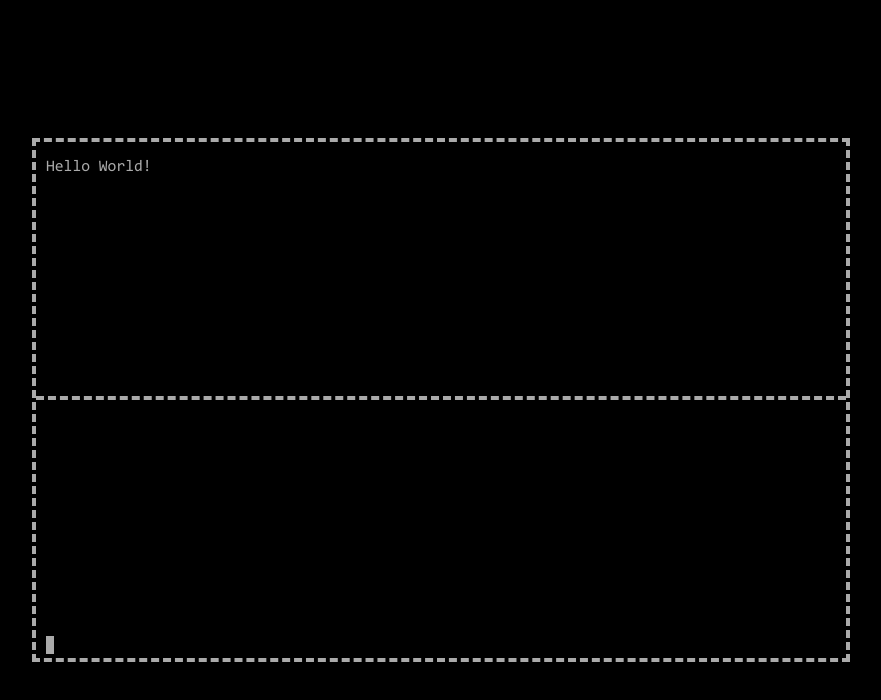
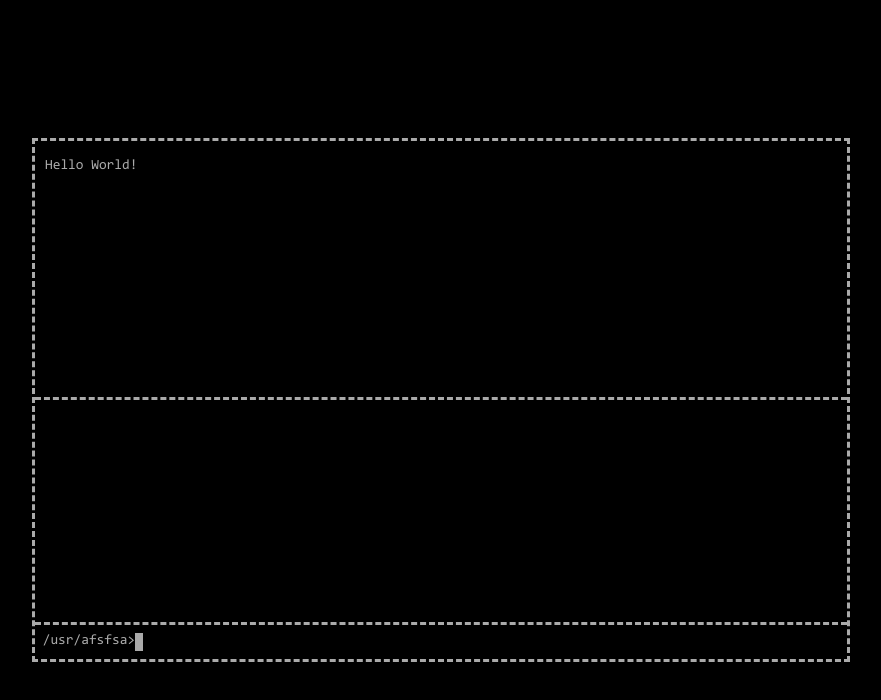
Before and after one commit to mustafacanp/text-game, a React (Create React App) app: page / in a window 1280 px wide. Shown: the top 700 px of the page, without its empty margins (199-1080 px from the left). Built offline with nearby package versions, Linux system fonts and the light colour scheme.

Commit message:
Refactoring, style improvement and start to implement actions

```diff
--- a/src/App.module.scss
+++ b/src/App.module.scss
@@ -34,7 +34,7 @@ body {
   width: 818px;
   height: 524px;
   box-shadow: 2px 4px 10px rgba(0, 0, 0, 0.5);
-  border: 4px dashed #aaa;
+  border: 3px dashed #aaa;
 
   position: absolute;
   bottom: auto;
@@ -49,7 +49,7 @@ body {
 .terminalOutputContainer {
   height: 50%;
   overflow-y: scroll;
-  border-bottom: 4px dashed #aaa;
+  border-bottom: 3px dashed #aaa;
 }
 .terminalOutputContainer::-webkit-scrollbar {
   width: 12px;
--- a/src/App.tsx
+++ b/src/App.tsx
@@ -1,13 +1,15 @@
 /* eslint-disable react-hooks/exhaustive-deps */
 import React, { useRef, useState, useEffect } from "react";
 import Line from "./components/Line/Line";
-import Prompt from "./components/Prompt/Prompt";
+import PromptLine from "./components/PromptLine/PromptLine";
 import useEventListener from "./hooks/useEventListener";
 
 import styles from "./App.module.scss";
 
 window.isTouchDevice = () =>
   !!navigator.maxTouchPoints || "ontouchstart" in document.documentElement;
+
+type PrintType = "cin" | "cout";
 
 function App() {
   const [promptText, setPromptText] = useState<string>("");
@@ -23,7 +25,7 @@ function App() {
 
   useEffect(() => {
     focusTerminal();
-    cout("Hello World!");
+    print("Hello World!", "cout");
   }, []);
 
   useEffect(() => {
@@ -38,40 +40,6 @@ function App() {
     }, 100);
   }, [promptRef]);
 
-  useEffect(() => {
-    if (currentLineFromHistory) updatePromptFromHistory();
-  }, [currentLineFromHistory]);
-
-  const createNewLine = (
-    type: string,
-    text: string
-  ): { type: string; text: string } => {
-    return {
-      type,
-      text: trim(text),
-    };
-  };
-
-  const cin = (text = "") => {
-    const newLine = createNewLine("cin", text);
-    setPreviousLines([...previousLines, newLine]);
-    setPromptText("");
-    focusTerminal();
-  };
-
-  const cout = (text = "") => {
-    const newLine = createNewLine("cout", text);
-    setPreviousLines([...previousLines, newLine]);
-    setPromptText("");
-    focusTerminal();
-  };
-
-  const updatePreviousInputs = (input: string) => {
-    if (input !== "") {
-      setPreviousInputs([...previousInputs, input]);
-    }
-  };
-
   const trim = (str: string): string => str.trimStart().trimEnd();
   const removeSpaces = (text: string): string =>
     text.replace(/\s+/g, " ").trim();
@@ -82,7 +50,6 @@ function App() {
       e.preventDefault();
       return false;
     }
-
     const target = e.target as HTMLInputElement;
     setPromptText(target.value);
 
@@ -104,21 +71,30 @@ function App() {
 
   const handleEnter = (): void => {
     setCurrentLineFromHistory(0);
-
     const input = removeSpaces(promptText);
-    if (input !== "") cin(input);
+    if (input !== "") print(input, "cin");
 
     updatePreviousInputs(input);
     setPromptText("");
   };
 
-  const scrollBottomOnContainer = (): void => {
-    if (terminalContainerRef.current)
-      terminalContainerRef.current.scroll({
-        top: terminalContainerRef.current.scrollHeight,
-        behavior: "smooth",
-      });
+  const updatePreviousInputs = (input: string) => {
+    if (input !== "") {
+      setPreviousInputs([...previousInputs, input]);
+    }
   };
+
+  const print = (text = "", type: PrintType) => {
+    const newLine = createNewLine(type, text);
+    setPreviousLines([...previousLines, newLine]);
+    setPromptText("");
+    focusTerminal();
+  };
+
+  // Up and down arrows to navigate in the command history
+  useEffect(() => {
+    if (currentLineFromHistory) updatePromptFromHistory();
+  }, [currentLineFromHistory]);
 
   const handleUpArrow = (e: React.KeyboardEvent): void => {
     e.preventDefault();
@@ -137,6 +113,14 @@ function App() {
     );
   };
 
+  const scrollBottomOnContainer = (): void => {
+    if (terminalContainerRef.current)
+      terminalContainerRef.current.scroll({
+        top: terminalContainerRef.current.scrollHeight,
+        behavior: "smooth",
+      });
+  };
+
   const focusTerminal = (): void => {
     if (promptRef.current) {
       promptRef.current.focus();
@@ -144,6 +128,16 @@ function App() {
     scrollBottomOnContainer();
   };
   useEventListener("click", focusTerminal);
+
+  const createNewLine = (
+    type: PrintType,
+    text: string
+  ): { type: PrintType; text: string } => {
+    return {
+      type,
+      text: trim(text),
+    };
+  };
 
   const copy = (text: string) => {
     if (navigator.clipboard) {
@@ -179,10 +173,11 @@ function App() {
             {previousLines.map((line, i) => (
               <Line key={`line${i}`} type={line.type} command={line.text} />
             ))}
-            <Prompt
+            <PromptLine
               ref={promptRef}
               value={promptText}
               setValue={setPromptText}
+              username={"afsfsa"}
             />
           </div>
         </div>
--- a/src/components/Cursor/Cursor.module.scss
+++ b/src/components/Cursor/Cursor.module.scss
@@ -3,7 +3,6 @@
   line-height: 18px;
   text-align: center;
   width: 8px;
-  margin-top: 5px;
   background: #aaa;
   display: block;
   animation: 600ms ease infinite alternate blink;
--- a/src/components/Cursor/Cursor.tsx
+++ b/src/components/Cursor/Cursor.tsx
@@ -47,7 +47,7 @@ function Cursor({ promptText }: { promptText: string }) {
   const moveCursor = () => {
     if (cursorFromTheRight <= promptText.length) {
       setCursorStyle({
-        marginLeft: -8.8 * cursorFromTheRight + "px",
+        marginLeft: -7.7 * cursorFromTheRight + "px",
       });
       setCursorLetter(promptText[promptText.length - cursorFromTheRight]);
     } else {
--- a/src/components/Line/Line.module.scss
+++ b/src/components/Line/Line.module.scss
@@ -7,8 +7,9 @@
   word-break: break-all;
   white-space: pre-wrap;
   line-height: 30px;
+  font-size: 14px;
 }
 
 .cin {
-  color: blue;
+  color: #0f0;
 }
--- a/src/components/Line/Line.tsx
+++ b/src/components/Line/Line.tsx
@@ -21,7 +21,7 @@ function Line({ type, command }: { type: string; command: string }) {
         index = sentence.indexOf(">", index);
       }
 
-      setText(sentence.substr(0, index));
+      setText(sentence.substring(0, index));
 
       if (++index === sentence.length + 1) {
         clearInterval(timer);
--- a/src/components/Prompt/Prompt.module.scss
+++ /dev/null
@@ -1,11 +0,0 @@
-.inputContainer {
-  position: absolute;
-  bottom: 4px;
-}
-
-.input {
-  width: 0;
-  height: 0;
-  border: 0;
-  padding: 0;
-}
--- /dev/null
+++ b/src/components/PromptLine/PromptLine.module.scss
@@ -0,0 +1,22 @@
+.inputContainer {
+  position: absolute;
+  width: 100%;
+  bottom: 0;
+  left: 0;
+  padding: 8px 0;
+  border-top: 3px dashed #aaa;
+  span {
+    line-height: normal;
+  }
+}
+
+.input {
+  width: 0;
+  height: 0;
+  border: 0;
+  padding: 0;
+}
+
+.inputText {
+  color: #0f0;
+}
--- a/src/components/Prompt/Prompt.tsx
+++ b/src/components/PromptLine/PromptLine.tsx
@@ -1,25 +1,26 @@
 import { forwardRef } from "react";
 import Cursor from "../Cursor/Cursor";
 
-import styles from "../Prompt/Prompt.module.scss";
+import styles from "../PromptLine/PromptLine.module.scss";
 import lineStyles from "../Line/Line.module.scss";
 
-const Prompt = forwardRef<
+const PromptLine = forwardRef<
   HTMLInputElement,
-  { value: string; setValue: (s: string) => void }
->(({ value, setValue }, ref) => {
+  { value: string; setValue: (s: string) => void; username: string }
+>(({ value, setValue, username }, ref) => {
   return (
     <div className={`${lineStyles.container} ${styles.inputContainer}`}>
+      <span className={lineStyles.text}> {`/usr/${username}>`}</span>
       <input
         ref={ref}
         className={styles.input}
         value={value}
         onChange={(e) => setValue(e.target.value)}
       />
-      <span className={lineStyles.text}>{value}</span>
+      <span className={`${lineStyles.text} ${styles.inputText}`}>{value}</span>
       <Cursor promptText={value} />
     </div>
   );
 });
 
-export default Prompt;
+export default PromptLine;
--- a/src/declaration.d.ts
+++ b/src/declaration.d.ts
@@ -1,4 +1 @@
-declare module "*.scss" {
-  const content: Record<string, string>;
-  export default content;
-}
+declare module "*.scss";
```
Also changed, not shown: src/actions.json (added, +74 -0 lines).
